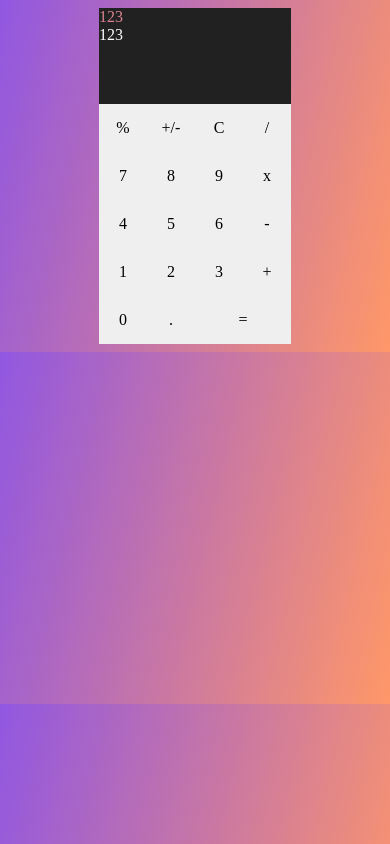
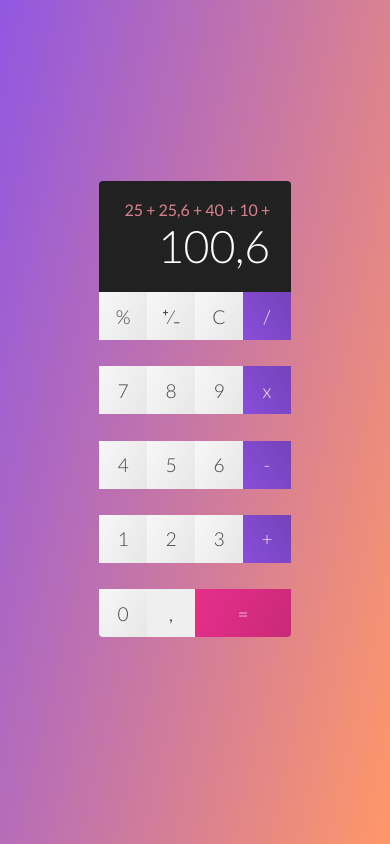
Before and after one commit to PdoubleU/calc_js, a website built with Parcel: page src/index.html in a window 390 px wide. Built offline with nearby package versions, Linux system fonts and the light colour scheme.

Commit message:
[styles]: finish all styles 	- add responsiveness for screens larger than 980px

```diff
--- a/src/index.html
+++ b/src/index.html
@@ -5,33 +5,36 @@
     <meta http-equiv="X-UA-Compatible" content="IE=edge">
     <meta name="viewport" content="width=device-width, initial-scale=1.0">
     <title>JavaScript Calculator</title>
+    <link rel="preconnect" href="https://fonts.googleapis.com">
+    <link rel="preconnect" href="https://fonts.gstatic.com" crossorigin>
+    <link href="https://fonts.googleapis.com/css2?family=Lato:wght@300;400&display=swap" rel="stylesheet">
     <link rel="stylesheet" href="styles.scss" />
     <script type="module" src="main.js"></script>
 </head>
 <body>
     <div class="calculator-grid">
         <div class="output">
-            <div class="previous-operand">123</div>
-            <div class="current-operand">123</div>
+            <div class="previous-operand">25 + 25,6 + 40 + 10 +</div>
+            <div class="current-operand">100,6</div>
         </div>
-        <button class="btn_precent">%</button>
-        <button class="btn_negative">+/-</button>
-        <button class="btn_clear">C</button>
-        <button class="btn_divide">/</button>
-        <button class="btn_seven">7</button>
-        <button class="btn_eigth">8</button>
-        <button class="btn_nine">9</button>
-        <button class="btn_multiply">x</button>
-        <button class="btn_four">4</button>
-        <button class="btn_five">5</button>
-        <button class="btn_six">6</button>
-        <button class="btn_substract">-</button>
-        <button class="btn_one">1</button>
-        <button class="btn_two">2</button>
-        <button class="btn_three">3</button>
-        <button class="btn_add">+</button>
-        <button class="btn_zero">0</button>
-        <button class="btn_comma">.</button>
+        <button class="btn_percent setting">%</button>
+        <button class="btn_negative setting">&#x207a;&#x2044;&#x208b;</button>
+        <button class="btn_clear setting">C</button>
+        <button class="btn_divide operator">/</button>
+        <button class="btn_seven numbered">7</button>
+        <button class="btn_eigth numbered">8</button>
+        <button class="btn_nine numbered">9</button>
+        <button class="btn_multiply operator">x</button>
+        <button class="btn_four numbered">4</button>
+        <button class="btn_five numbered">5</button>
+        <button class="btn_six numbered">6</button>
+        <button class="btn_substract operator">-</button>
+        <button class="btn_one numbered">1</button>
+        <button class="btn_two numbered">2</button>
+        <button class="btn_three numbered">3</button>
+        <button class="btn_add operator">+</button>
+        <button class="btn_zero numbered">0</button>
+        <button class="btn_comma">,</button>
         <button class="span-two btn_enter">=</button>
     </div>
 </body>
--- a/src/styles.scss
+++ b/src/styles.scss
@@ -1,18 +1,38 @@
 @import 'variables.scss';
+
+:root {
+  font-family: $font-family;
+  font-weight: 300;
+  box-sizing: border-box;
+}
 
 body {
   background: $callback_background;
   background: $main_background;
   display: flex;
+  margin: 0;
+  padding: 0;
+  height: 100vh;
 }
 
 button {
-  font-size: 100%;
   font-family: inherit;
+  font-weight: inherit;
+  font-size: $font_medium;
   border: 0;
   padding: 0;
   width: 3rem;
   height: 3rem;
+  transition: all .1s ease-out;
+  &:hover {
+    transform: scale(1.02);
+    border: 1px solid $hover_border;
+    box-shadow: $shadow_btn_hover;
+    transition: all .1s ease-in;
+  }
+  &:active {
+    transform: scale(0.98);
+  }
 }
 
 .calculator-grid {
@@ -21,9 +41,8 @@ button {
   width: 12rem;
   gap: 0;
   grid-template-columns: repeat(4, 1fr);
-  grid-template-rows: repeat(7, 1fr);
+  grid-template-rows: 1.5fr 1fr 1fr 1fr 1fr 1fr;
   grid-template-areas:
-    "display display display display"
     "display display display display"
     ". . . ."
     ". . . ."
@@ -32,19 +51,60 @@ button {
     ". . enter enter"
     ;
 }
-
 .output {
   grid-area: display;
+  display: flex;
+  flex-direction: column;
+  align-items: flex-end;
+  justify-content: flex-end;
+  border-top-left-radius: $calc_border_radius;
+  border-top-right-radius: $calc_border_radius;
   background-color: $display_background;
+  padding: 1.2rem 1.3rem;
   .current-operand {
     color: $display_font_main;
+    font-size: $font_large;
   }
   .previous-operand {
     color: $display_font_secondary;
+    font-size: $font_small;
+    font-weight: 400;
   }
+}
+.btn_zero {
+  border-bottom-left-radius: $calc_border_radius;
 }
 
 .btn_enter {
   grid-area: enter;
   width: 6rem;
+  border-bottom-right-radius: $calc_border_radius;
+  color: $keyboard_font_secondary;
+  background: $callback_background_pink;
+  background: $background_gradient_pink;
 }
+.setting, .numbered {
+  color: $keyboard_font_main;
+  background: $callback_background_grey;
+  background: $background_gradient_grey;
+}
+.operator {
+  color: $keyboard_font_secondary;
+  background: $callback_background_violet;
+  background: $background_gradient_violet;
+}
+
+@media (min-width: 980px) {
+  .calculator-grid{
+    width: 19vmax;
+    height: 31vmax;
+  }
+  button {
+    width: 100%;
+    height: 100%;
+  }
+  .btn_enter {
+    width: 100%;
+  }
+
+}
--- a/src/variables.scss
+++ b/src/variables.scss
@@ -1,35 +1,36 @@
+// backgrounds:
 $callback_background: #9157e1;
 $main_background: linear-gradient(103deg, #9157e1 0%, #ff9768 100%);
+$display_background: #212121;
+$shadow_btn_hover: 0 0 1.5px #444444;
 
-$display_background: #212121;
+//fonts:
+$font-family: Lato, Helvetica;
 $display_font_main: #ffffff;
 $display_font_secondary: #da8290;
-$enter_btn: #e62f89;
+$font_small: 1rem;
+$font_medium: 1.2rem;
+$font_large: 2.8rem;
 
 //keyboard:
 $keyboard_font_main:#444444;
 $keyboard_font_secondary: #f1edf9;
 
 //operators buttons:
-$addition: linear-gradient(103deg, #9157e1 0%, #ff9768 100%);
+$addition: #894eda;
 $substraction: #894eda;
 $multiplication: #8d52de;
 $division: #9156e2;
+$enter_btn: #e62f89;
 
-//settings buttons:
-$percentage: #f2f2f2;
-$negative: #f2f2f2;
-$clear: #f1f1f1;
+//buttons:
+$callback_background_grey: #f7f7f7;
+$callback_background_violet: #894eda;
+$callback_background_pink: #e62f89;
+$background_gradient_grey: linear-gradient(115deg, #f7f7f7 0%, #e7e7e7 100%);
+$background_gradient_violet: linear-gradient(60deg, #894eda 0%, #7443b9 100%);
+$background_gradient_pink: linear-gradient(115deg, #e62f89 0%, #c92979 100%);
 
-//numbered buttons:
-$btn_seven: #f9f9f9;
-$btn_eight: #f6f6f6;
-$btn_nine: #f7f7f7;
-$btn_four: #f7f7f7;
-// $btn_five: ;
-// $btn_six: ;
-// $btn_one: ;
-// $btn_two: ;
-// $btn_three: ;
-// $btn_zero: ;
-// $btn_comma: ;
+//borders, radius:
+$calc_border_radius: 4px;
+$hover_border: #898989;
```
Also changed, not shown: dist/index.html, 2 other files.
